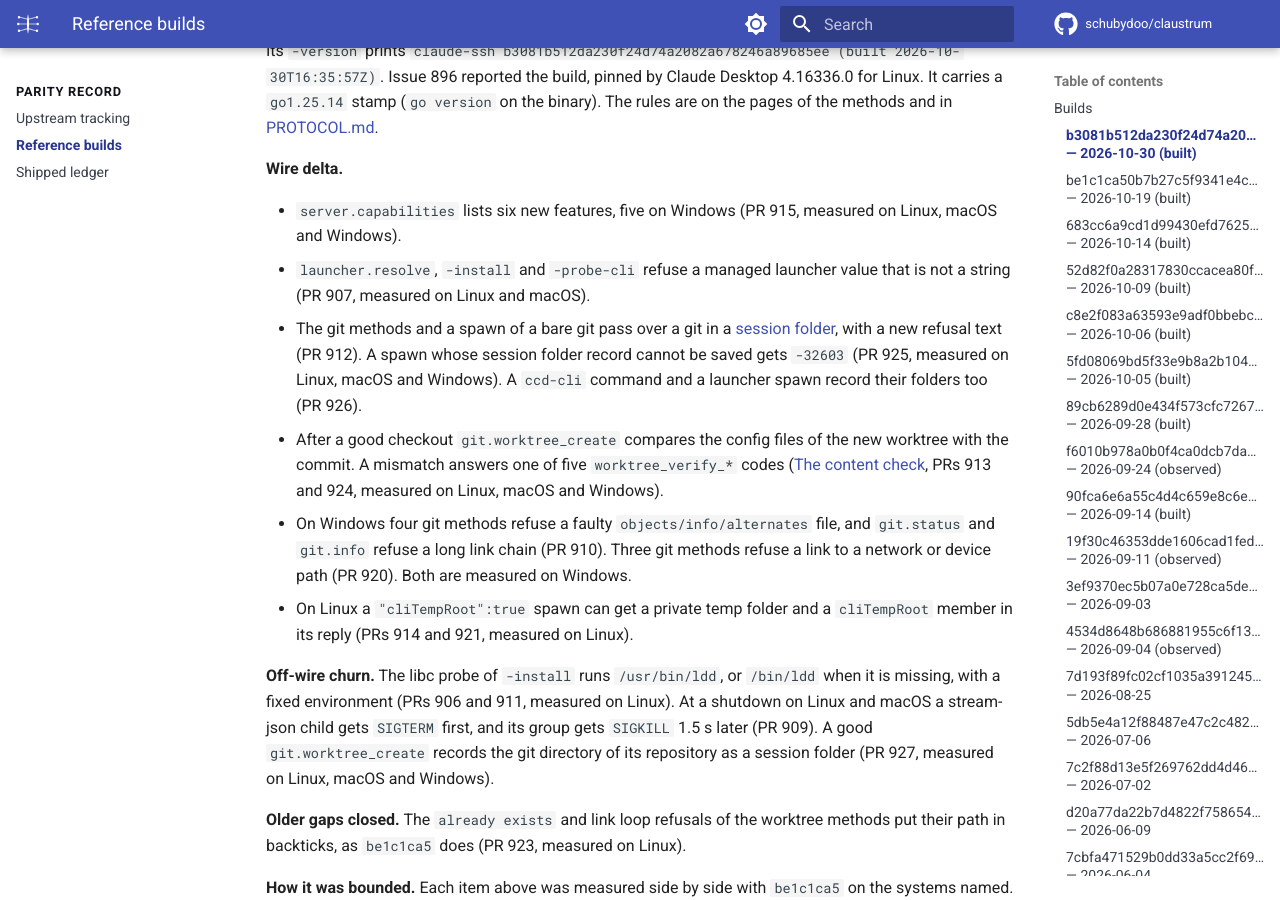
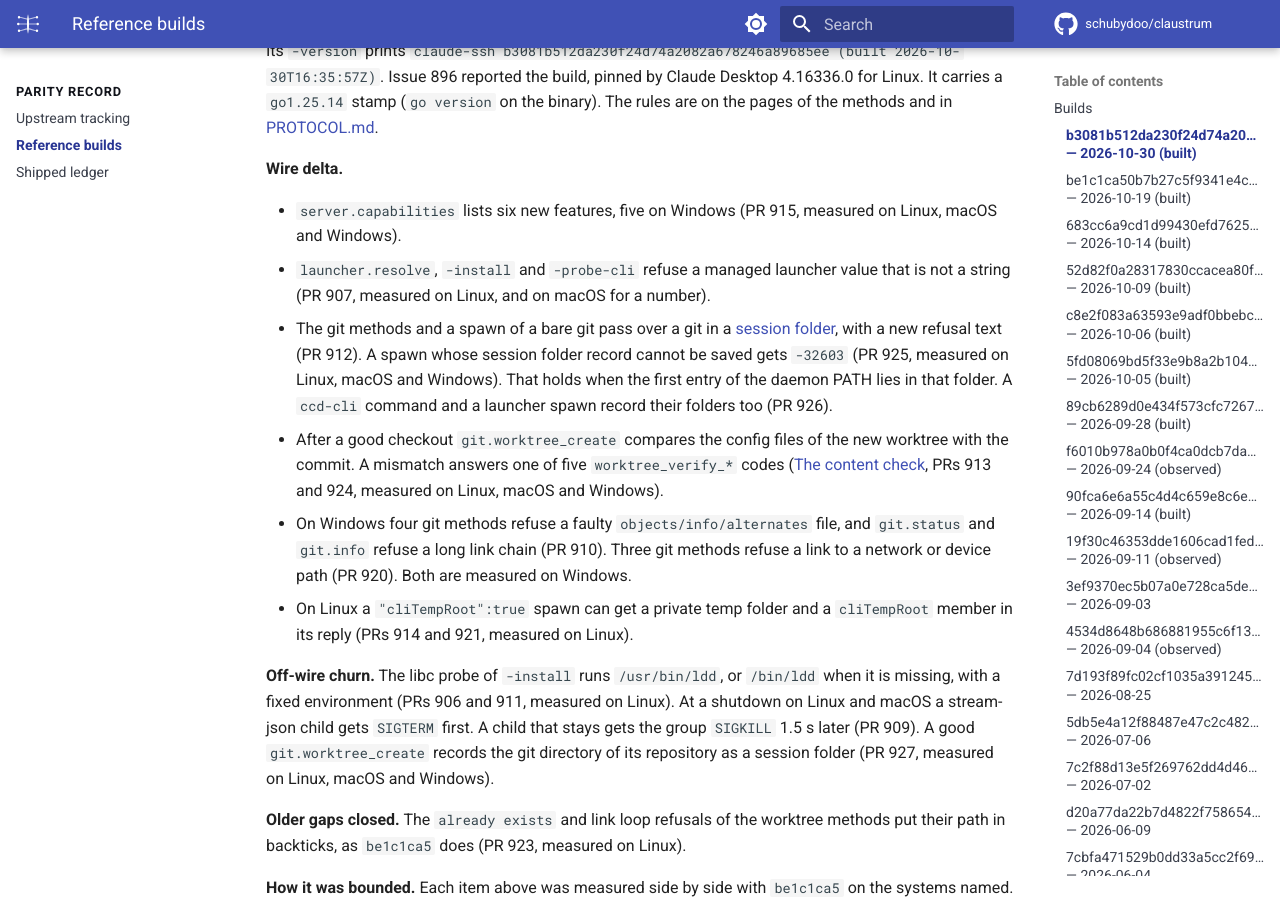
Before and after one commit to schubydoo/claustrum, an MkDocs documentation site: the page built from docs/REFERENCE-BUILDS.md, in a window 1280 px wide and 900 px high, scrolled down 2782 px. Built offline with MkDocs 1.6.1 and Material for MkDocs 9.7.7, drawn with Linux system fonts in a browser that asks for light colours; comment, search, counter and statistics services are not loaded.

Commit message:
docs: narrow three claims of the b3081b51 section
The launcher refusal is measured on macOS for a number only. A spawn
gets -32603 for a record that cannot be saved only when the first entry
of the daemon PATH lies in that folder. Only a child that stays gets the
group SIGKILL 1.5 s after the SIGTERM. The first commit of this branch
says "PRs 906 to 927 reconciled": read that as the PRs that the row names.

Co-Authored-By: Claude Opus 5.5 <noreply@anthropic.com>

```diff
--- a/docs/REFERENCE-BUILDS.md
+++ b/docs/REFERENCE-BUILDS.md
@@ -85,11 +85,12 @@ methods and in [PROTOCOL.md](PROTOCOL.md).
 - `server.capabilities` lists six new features, five on Windows (PR 915, measured on
   Linux, macOS and Windows).
 - `launcher.resolve`, `-install` and `-probe-cli` refuse a managed launcher value that is
-  not a string (PR 907, measured on Linux and macOS).
+  not a string (PR 907, measured on Linux, and on macOS for a number).
 - The git methods and a spawn of a bare git pass over a git in a [session
   folder](protocol/git-rules-session-folders.md), with a new refusal text (PR 912). A spawn
   whose session folder record cannot be saved gets `-32603` (PR 925, measured on Linux,
-  macOS and Windows). A `ccd-cli` command and a launcher spawn record their folders too
+  macOS and Windows). That holds when the first entry of the daemon PATH lies in that
+  folder. A `ccd-cli` command and a launcher spawn record their folders too
   (PR 926).
 - After a good checkout `git.worktree_create` compares the config files of the new
   worktree with the commit. A mismatch answers one of five `worktree_verify_*` codes
@@ -103,8 +104,8 @@ methods and in [PROTOCOL.md](PROTOCOL.md).
 
 **Off-wire churn.** The libc probe of `-install` runs `/usr/bin/ldd`, or `/bin/ldd` when
 it is missing, with a fixed environment (PRs 906 and 911, measured on Linux). At a
-shutdown on Linux and macOS a stream-json child gets `SIGTERM` first, and its group gets
-`SIGKILL` 1.5 s later (PR 909). A good `git.worktree_create` records the git directory of
+shutdown on Linux and macOS a stream-json child gets `SIGTERM` first. A child that stays
+gets the group `SIGKILL` 1.5 s later (PR 909). A good `git.worktree_create` records the git directory of
 its repository as a session folder (PR 927, measured on Linux, macOS and Windows).
 
 **Older gaps closed.** The `already exists` and link loop refusals of the worktree methods
```
